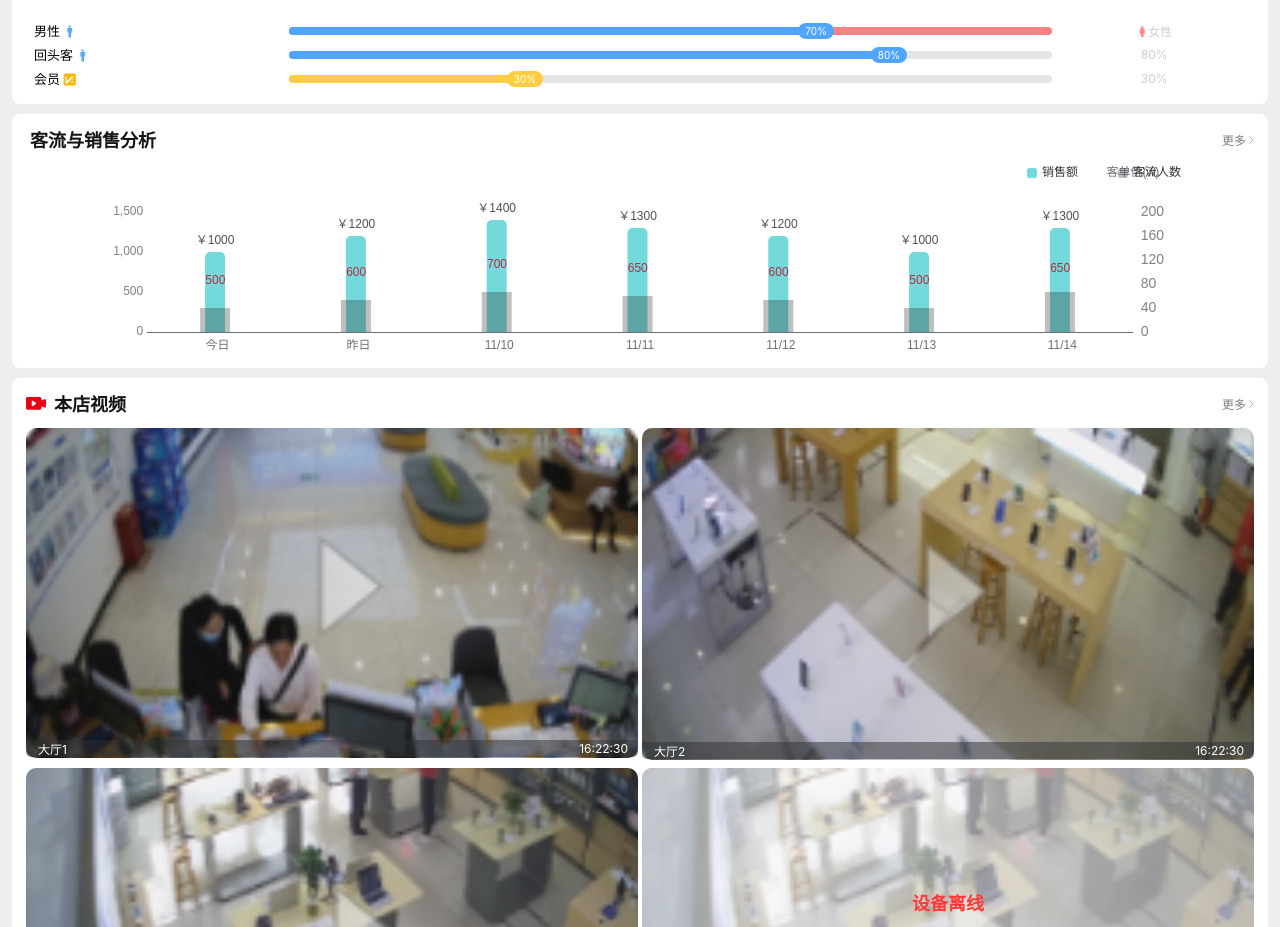
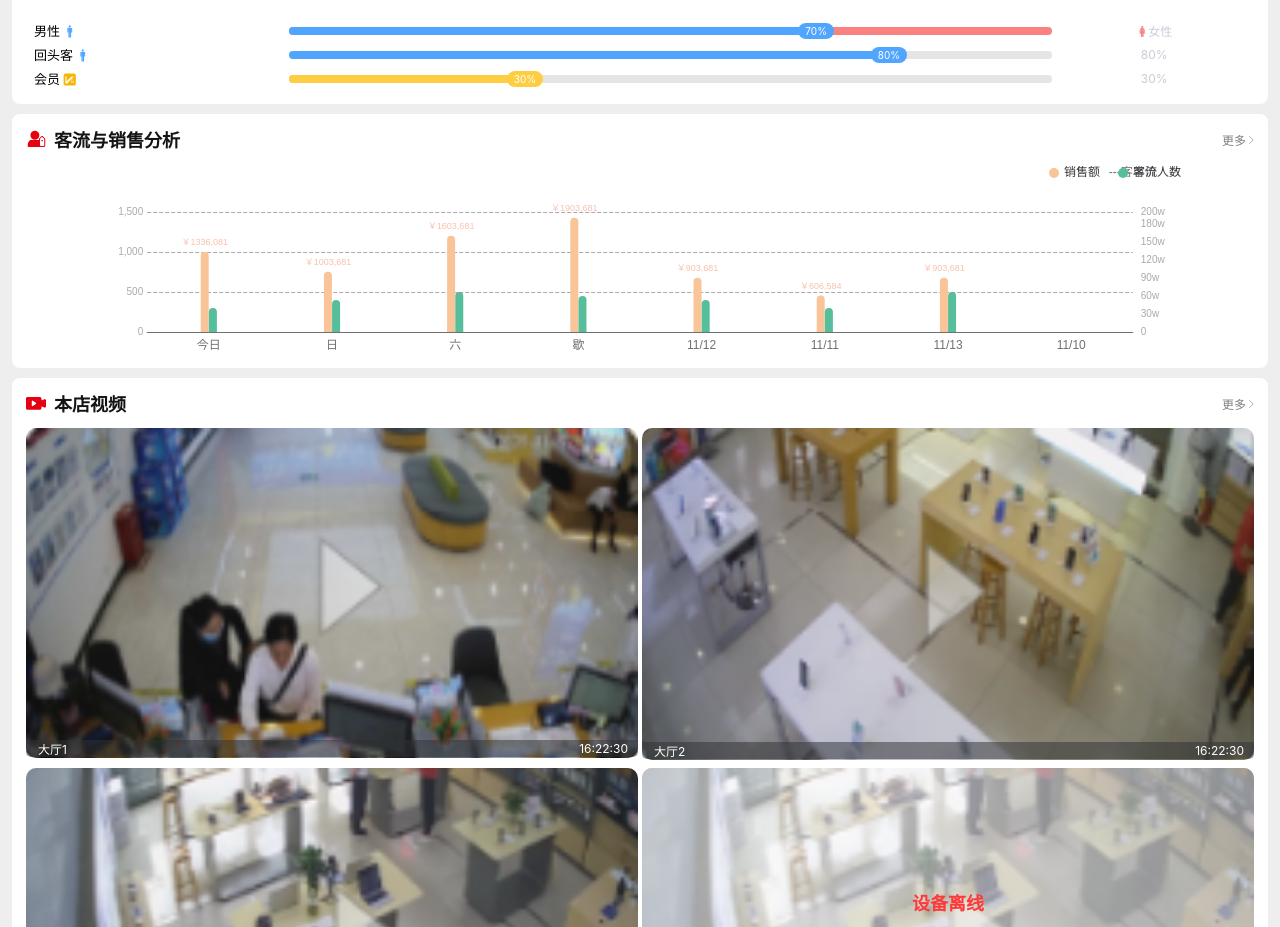
Before and after one commit to hello-stranger-git/huawei-vant, a Vue app: page /#/home in a window 1280 px wide. Shown: the part 900-1827 px from the top of the page. Built offline with nearby package versions, Linux system fonts and the light colour scheme.

Commit message:
客流与销售分析，修改样式

```diff
--- a/src/components/barCharts.vue
+++ b/src/components/barCharts.vue
@@ -101,16 +101,22 @@ export default {
             data: this.label, // 轴代表的数据label
             right: 70, // 偏移
             top: 10,
-            icon: 'roundRect', //  这个字段控制形状  类型包括 circle，rect ，roundRect，triangle，diamond，pin，arrow，none
+            icon: 'circle', //  这个字段控制形状  类型包括 circle，rect ，roundRect，triangle，diamond，pin，arrow，none
             itemWidth: 10, // 设置宽度
             itemHeight: 10, // 设置高度
-            itemGap: 40 // 设置间距
+            itemGap: 18 // 设置间距
           },
           xAxis: [
             {
               type: 'category',
               data: this.xLabel,
               name: this.xName,
+              axisLine: {
+                lineStyle: {
+                  // 设置坐标轴线的颜色
+                  color: '#707070'
+                }
+              },
               axisPointer: {
                 type: 'shadow'
               },
@@ -130,10 +136,17 @@ export default {
               max: 1500,
               interval: 500,
               axisLabel: {
-                formatter: '{value}',
+                formatter: function(value) {
+                  const val = value + ''
+                  if (val.length > 3) {
+                    return val.substr(0, 1) + ',' + val.substr(1)
+                  } else {
+                    return val
+                  }
+                },
                 textStyle: {
-                  color: '#818284',
-                  fontSize: '12'
+                  color: '#56565680',
+                  fontSize: '10'
                 },
                 margin: 4
               },
@@ -145,7 +158,12 @@ export default {
                 // 刻度
                 show: false
               },
-              splitLine: { show: false } // 去掉Y轴分割线
+              splitLine: {
+                lineStyle: {
+                  color: '#70707099',
+                  type: 'dashed'
+                }
+              }
             },
             {
               type: 'value',
@@ -155,12 +173,19 @@ export default {
                 padding: [0, 0, 18, 0]
               },
               min: 0,
-              max: 200,
-              interval: 40,
+              max: 2000000,
+              interval: 300000,
               axisLabel: {
+                formatter: function(value) {
+                  if (value > 10000) {
+                    return parseInt(value / 10000) + 'w'
+                  } else {
+                    return value
+                  }
+                },
                 textStyle: {
-                  color: '#818284',
-                  fontSize: '14'
+                  color: '#56565680',
+                  fontSize: '10'
                 }
               },
               axisLine: {
@@ -178,46 +203,57 @@ export default {
             {
               name: this.dataName1,
               type: 'bar',
+              yAxisIndex: 1,
               data: this.data1,
               itemStyle: {
                 normal: {
-                  color: 'rgba(80,208,210,0.8)', // 设置柱子颜色
+                  color: '#F8C498', // 设置柱子颜色
                   label: {
                     show: true, // 柱子上显示值
                     position: 'top', // 值在柱子上方显示
                     textStyle: {
-                      color: '#505152' // 值得颜色
+                      color: '#f1835b80', // 值得颜色
+                      fontSize: '9px'
                     },
-                    formatter: function(a) {
-                      // 设置label格式
-                      return '￥' + a.data
+                    formatter: function(value) {
+                      const val = value.data + ''
+                      if (val.length > 3) {
+                        return (
+                          '￥' +
+                          val.substr(0, val.length - 3) +
+                          ',' +
+                          val.substr(val.length - 3)
+                        )
+                      } else {
+                        return '￥' + val
+                      }
                     }
                   },
-                  barBorderRadius: [5, 5, 0, 0]
+                  barBorderRadius: [4, 4, 0, 0]
                 }
               },
-              barWidth: 20 // 设置柱子宽度，单位为px
+              barWidth: 8 // 设置柱子宽度，单位为px
             },
 
-            {
-              // stack:'1',
-              name: this.dataName2,
-              type: 'bar',
-              data: this.data2,
-              itemStyle: {
-                normal: {
-                  color: 'rgba(43,43,44,0)', // 设置柱子颜色
-                  label: {
-                    show: true, // 柱子上显示值
-                    position: 'top', // 值在柱子上方显示
-                    textStyle: {
-                      color: '#B82B43' // 值得颜色
-                    }
-                  }
-                }
-              },
-              barWidth: 25 // 设置柱子宽度，单位为px
-            },
+            // {
+            //   // stack:'1',
+            //   name: this.dataName2,
+            //   type: 'bar',
+            //   data: this.data2,
+            //   itemStyle: {
+            //     normal: {
+            //       color: 'rgba(43,43,44,0)', // 设置柱子颜色
+            //       label: {
+            //         show: true, // 柱子上显示值
+            //         position: 'top', // 值在柱子上方显示
+            //         textStyle: {
+            //           color: '#B82B43' // 值得颜色
+            //         }
+            //       }
+            //     }
+            //   },
+            //   barWidth: 8 // 设置柱子宽度，单位为px
+            // },
 
             {
               name: this.dataName3,
@@ -225,24 +261,23 @@ export default {
               data: this.data3,
               itemStyle: {
                 normal: {
-                  color: 'rgba(43,43,44,0.3)', // 设置柱子颜色
+                  color: '#56BE9B', // 设置柱子颜色
                   label: {
                     show: false, // 柱子上显示值
                     position: 'top', // 值在柱子上方显示
                     textStyle: {
                       color: '#B82B43' // 值得颜色
-                    },
-                    formatter: function(a) {
-                      // 设置label格式
-                      return a.data + 'w'
                     }
-                  }
-                  // barBorderRadius: [5,5,0,0],//设置柱子的圆角弧度
+                    // formatter: function(a) {
+                    //   // 设置label格式
+                    //   return a.data + 'w'
+                    // }
+                  },
+                  barBorderRadius: [4, 4, 0, 0] // 设置柱子的圆角弧度
                 }
               },
-              barWidth: 30, // 设置柱子宽度，单位为px
-
-              barGap: '-111%' // 设置柱状距离
+              barWidth: 8, // 设置柱子宽度，单位为px
+              barGap: '2%' // 设置柱状距离
             }
           ]
         }
--- a/src/views/home/index.vue
+++ b/src/views/home/index.vue
@@ -253,17 +253,25 @@ export default {
         },
         // 客流与销售分析
         {
-          icon: 'iconrili',
+          img: require('@/assets/icon/price.png'),
           title: '客流与销售分析',
-          status: '',
           type: 'sale',
           label: ['销售额', '客流人数'],
-          xLabel: ['今日', '昨日', '11/10', '11/11', '11/12', '11/13', '11/14'],
-          yName2: '客单价(w)',
+          xLabel: [
+            '今日',
+            '日',
+            '六',
+            '歇',
+            '11/12',
+            '11/11',
+            '11/13',
+            '11/10'
+          ],
+          yName2: '---客单价',
           dataName1: '销售额',
-          data1: [1000, 1200, 1400, 1300, 1200, 1000, 1300],
-          dataName2: '均值',
-          data2: [500, 600, 700, 650, 600, 500, 650],
+          data1: [1336081, 1003681, 1603681, 1903681, 903681, 606584, 903681],
+          // dataName2: '均值',
+          // data2: [500, 600, 700, 650, 600, 500, 650],
           dataName3: '客流人数',
           data3: [300, 400, 500, 450, 400, 300, 500]
         },
```
Also changed, not shown: src/assets/icon/price.png (renamed from src/assets/icon/组 89.png).
